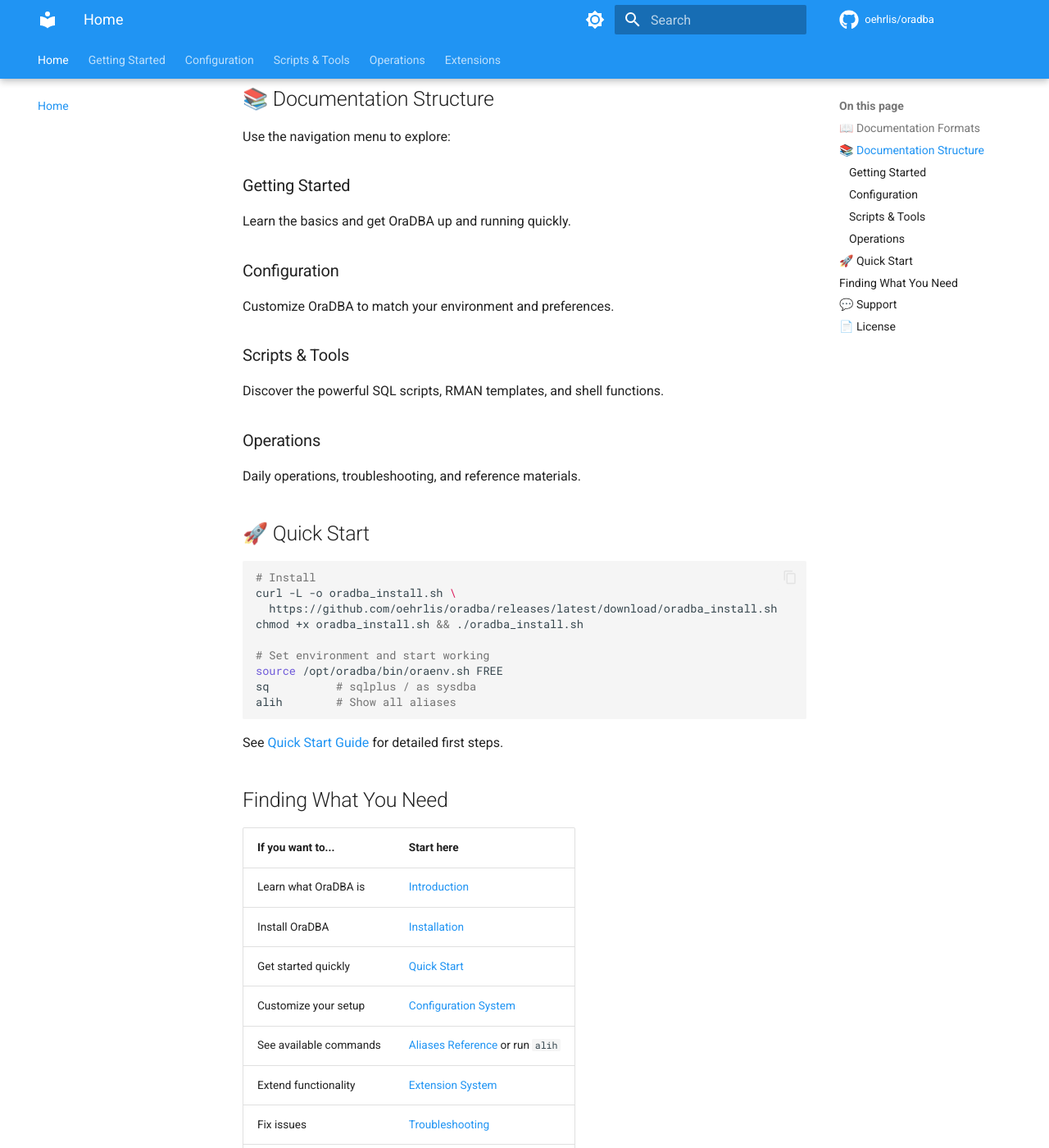
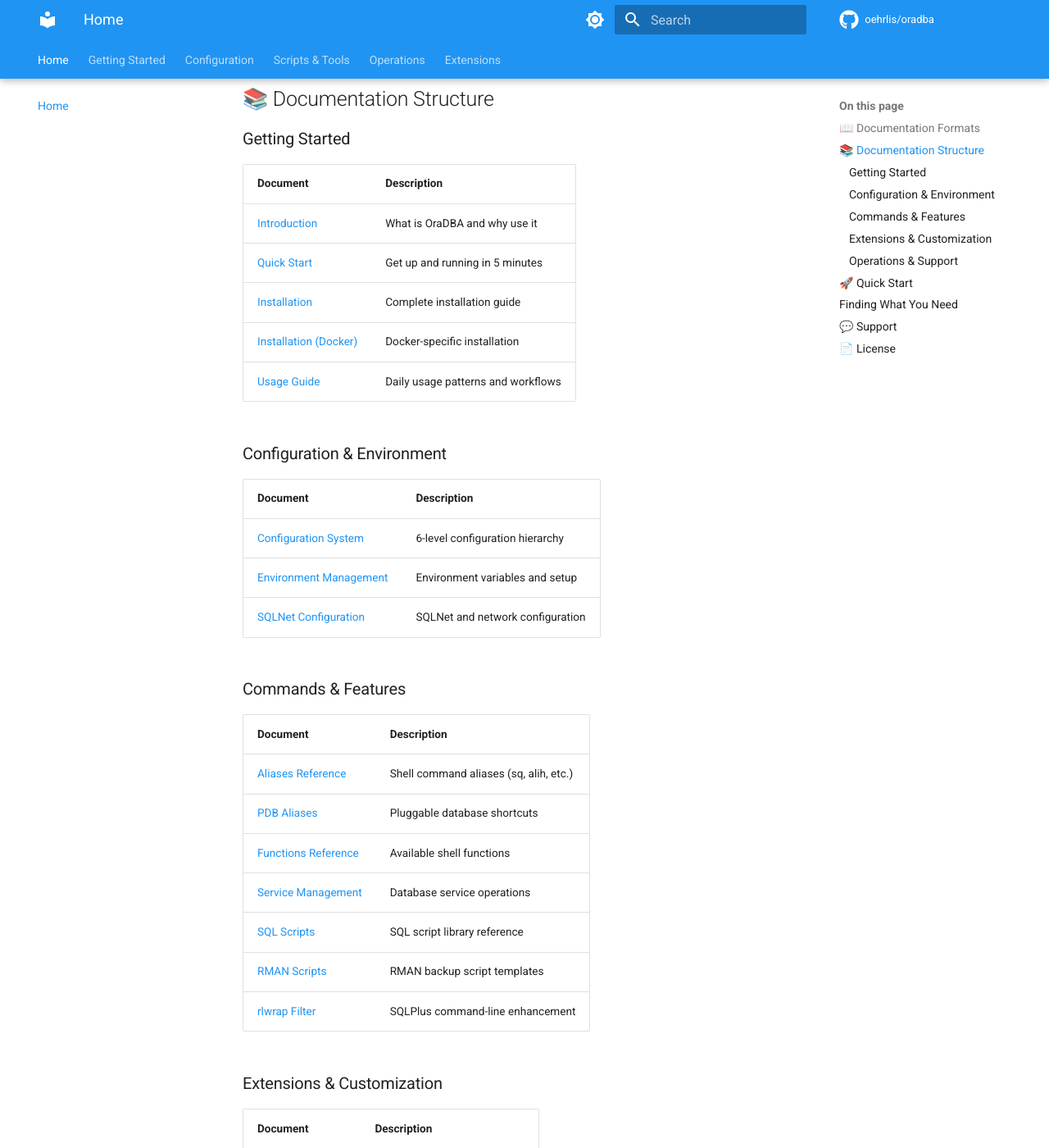
Before and after one commit to oehrlis/oradba, an MkDocs documentation site: the page built from src/doc/index.md, in a window 1280 px wide and 1400 px high, scrolled down 566 px. Shown: the whole window at 82% size. Built offline with MkDocs 1.6.1 and Material for MkDocs 9.7.7, drawn with Linux system fonts in a browser that asks for light colours; comment, search, counter and statistics services are not loaded; the version menu is left out; some of the changed text lies outside the part shown.

Commit message:
Phase 2 Start: Create plan and update user doc index
Phase 1 Finalization:
- Moved INVENTORY.md to archive (temporary tracking doc)
- Final state: 8 core dev docs, clean and v1.0.0 ready

Phase 2: User Documentation Review - STARTED
Created doc/phase2-user-docs-plan.md:
- 21 files identified (11,074 lines total)
- 6 tasks defined with clear priorities
- Comprehensive review checklist
- Estimated 16-22 hours

Task 2.1: Navigation & Installation (IN PROGRESS)
Updated src/doc/index.md:
- Added v1.0.0 version identifier
- Created comprehensive doc structure with tables
- Organized into 5 categories:
  * Getting Started (5 docs)
  * Configuration & Environment (3 docs)
  * Commands & Features (7 docs)
  * Extensions & Customization (2 docs)
  * Operations & Support (3 docs)
- Updated copyright to 2026
- All 21 documentation files now listed with descriptions

Progress: Task 2.1 started (1/21 files reviewed)

Part of v1.0.0 Release Preparation

```diff
--- a/src/doc/index.md
+++ b/src/doc/index.md
@@ -1,12 +1,12 @@
-# OraDBA User Documentation
+# OraDBA v1.0.0 User Documentation
 
 Complete user guides and reference materials for the Oracle Database Administration Toolset.
 
-**Audience:** Database administrators, operators, and users of OraDBA
+**Version:** 1.0.0 | **Audience:** Database administrators, operators, and users of OraDBA
 
 !!! info "For Developers"
     See [Developer Documentation](https://github.com/oehrlis/oradba/tree/main/doc)
-    for contribution guides and technical details.
+    for contribution guides, API reference, and technical architecture.
 
 ## 📖 Documentation Formats
 
@@ -20,23 +20,50 @@
 
 ## 📚 Documentation Structure
 
-Use the navigation menu to explore:
-
 ### Getting Started
 
-Learn the basics and get OraDBA up and running quickly.
+| Document | Description |
+|----------|-------------|
+| [Introduction](introduction.md) | What is OraDBA and why use it |
+| [Quick Start](quickstart.md) | Get up and running in 5 minutes |
+| [Installation](installation.md) | Complete installation guide |
+| [Installation (Docker)](installation-docker.md) | Docker-specific installation |
+| [Usage Guide](usage.md) | Daily usage patterns and workflows |
 
-### Configuration
+### Configuration & Environment
 
-Customize OraDBA to match your environment and preferences.
+| Document | Description |
+|----------|-------------|
+| [Configuration System](configuration.md) | 6-level configuration hierarchy |
+| [Environment Management](environment.md) | Environment variables and setup |
+| [SQLNet Configuration](sqlnet-config.md) | SQLNet and network configuration |
 
-### Scripts & Tools
+### Commands & Features
 
-Discover the powerful SQL scripts, RMAN templates, and shell functions.
+| Document | Description |
+|----------|-------------|
+| [Aliases Reference](aliases.md) | Shell command aliases (sq, alih, etc.) |
+| [PDB Aliases](pdb-aliases.md) | Pluggable database shortcuts |
+| [Functions Reference](functions.md) | Available shell functions |
+| [Service Management](service-management.md) | Database service operations |
+| [SQL Scripts](sql-scripts.md) | SQL script library reference |
+| [RMAN Scripts](rman-scripts.md) | RMAN backup script templates |
+| [rlwrap Filter](rlwrap.md) | SQLPlus command-line enhancement |
 
-### Operations
+### Extensions & Customization
 
-Daily operations, troubleshooting, and reference materials.
+| Document | Description |
+|----------|-------------|
+| [Extension System](extensions.md) | Creating and using extensions |
+| [Extension Catalog](extensions-catalog.md) | Available extensions directory |
+
+### Operations & Support
+
+| Document | Description |
+|----------|-------------|
+| [Log Management](log-management.md) | Logging system and troubleshooting |
+| [Troubleshooting](troubleshooting.md) | Common issues and solutions |
+| [Quick Reference](reference.md) | Command quick reference card |
 
 ## 🚀 Quick Start
 
@@ -76,6 +103,10 @@
 
 ## 📄 License
 
-Copyright © 2025 Stefan Oehrli
+Copyright © 2026 Stefan Oehrli
 
 Licensed under the Apache License, Version 2.0. See [LICENSE](https://github.com/oehrlis/oradba/blob/main/LICENSE) for details.
+
+---
+
+**OraDBA v1.0.0** - Modern Oracle Database Administration Toolset
```
Also changed, not shown: doc/README.md (+10 -10 lines), doc/phase2-user-docs-plan.md (added, +171 -0 lines).
